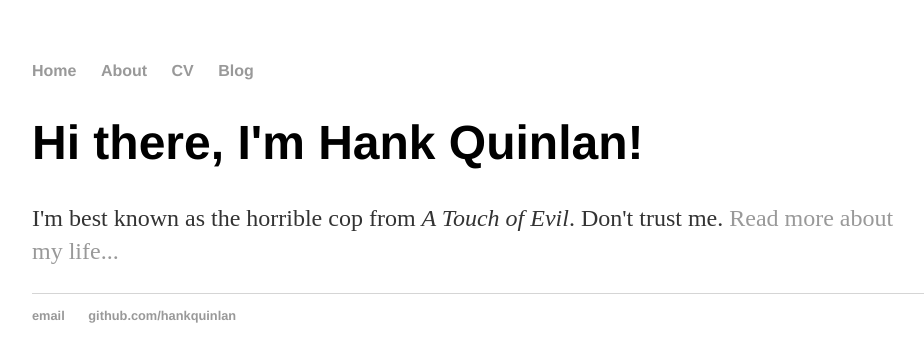
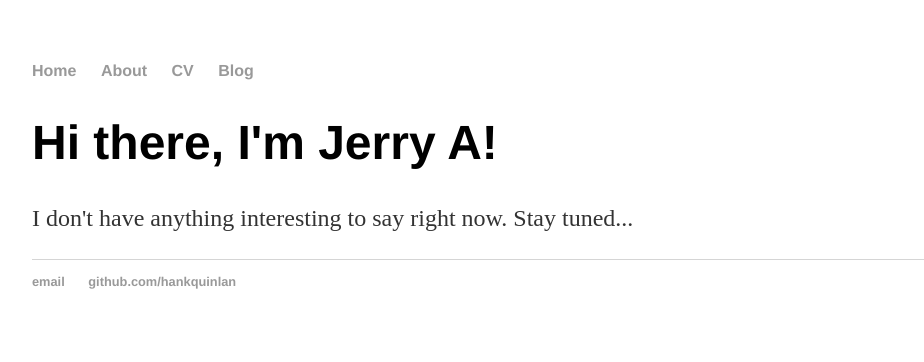
Before and after one commit to jalexandratos/blog, a Jekyll site: the page built from index.html, in a window 1280 px wide. Shown: the top 362 px of the page, without its empty margins (160-1084 px from the left). Built offline with Jekyll 4.4.1, drawn with Linux system fonts in a browser that asks for light colours.

Commit message:
Update index.html

```diff
--- a/index.html
+++ b/index.html
@@ -1,9 +1,9 @@
 ---
 layout: default
-title: Hank Quinlan, Horrible Cop
+title: My Test Blog
 ---
 
 		<div class="blurb">
-			<h1>Hi there, I'm Hank Quinlan!</h1>
-			<p>I'm best known as the horrible cop from <em>A Touch of Evil</em>. Don't trust me. <a href="/about">Read more about my life...</a></p>
+			<h1>Hi there, I'm Jerry A!</h1>
+			<p>I don't have anything interesting to say right now. Stay tuned...</p>
 		</div>
```
